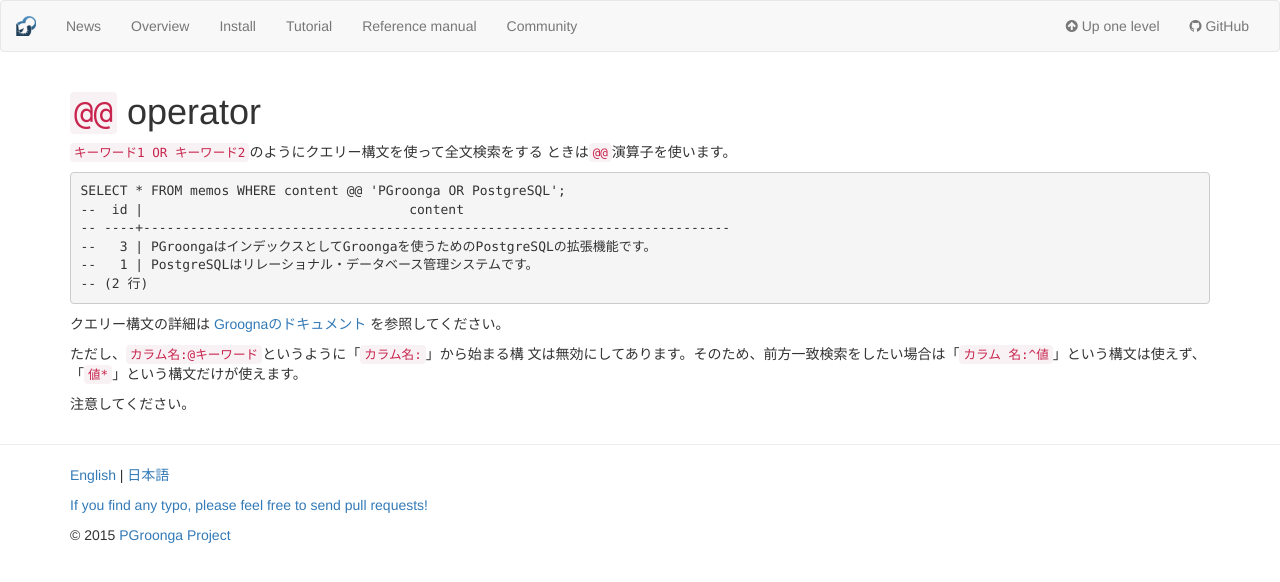
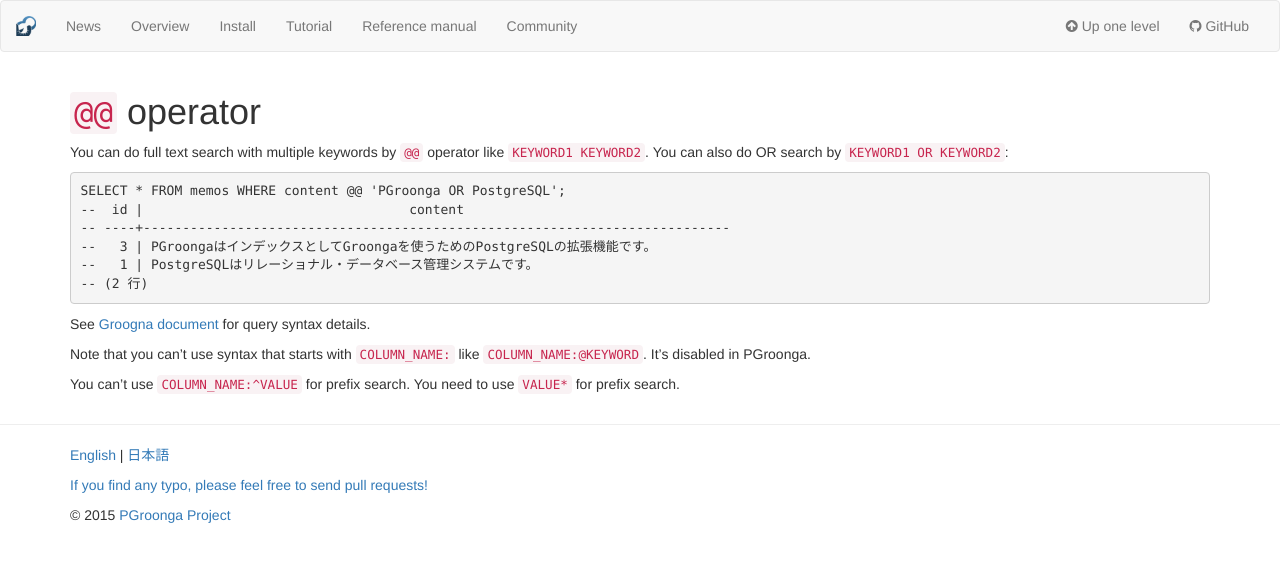
Before and after one commit to pgroonga/pgroonga.github.io, a Jekyll site: the page built from reference/operators/query.md, in a window 1280 px wide. Shown: the top 582 px of the page. Built offline with Jekyll 4.4.1, drawn with Linux system fonts in a browser that asks for light colours; nearby versions of some CDN libraries; library files that are not in the unit come from our copies.

Commit message:
Translate query operator

````diff
--- a/reference/operators/query.md
+++ b/reference/operators/query.md
@@ -5,8 +5,7 @@
 
 # `@@` operator
 
-`キーワード1 OR キーワード2`のようにクエリー構文を使って全文検索をする
-ときは`@@`演算子を使います。
+You can do full text search with multiple keywords by `@@` operator like `KEYWORD1 KEYWORD2`. You can also do OR search by `KEYWORD1 OR KEYWORD2`:
 
 ```sql
 SELECT * FROM memos WHERE content @@ 'PGroonga OR PostgreSQL';
@@ -17,12 +16,8 @@
 -- (2 行)
 ```
 
-クエリー構文の詳細は
-[Groognaのドキュメント](http://groonga.org/ja/docs/reference/grn_expr/query_syntax.html)
-を参照してください。
+See [Groogna document](http://groonga.org/docs/reference/grn_expr/query_syntax.html) for query syntax details.
 
-ただし、`カラム名:@キーワード`というように「`カラム名:`」から始まる構
-文は無効にしてあります。そのため、前方一致検索をしたい場合は「`カラム
-名:^値`」という構文は使えず、「`値*`」という構文だけが使えます。
+Note that you can't use syntax that starts with `COLUMN_NAME:` like `COLUMN_NAME:@KEYWORD`. It's disabled in PGroonga.
 
-注意してください。
+You can't use `COLUMN_NAME:^VALUE` for prefix search. You need to use `VALUE*` for prefix search.
````
